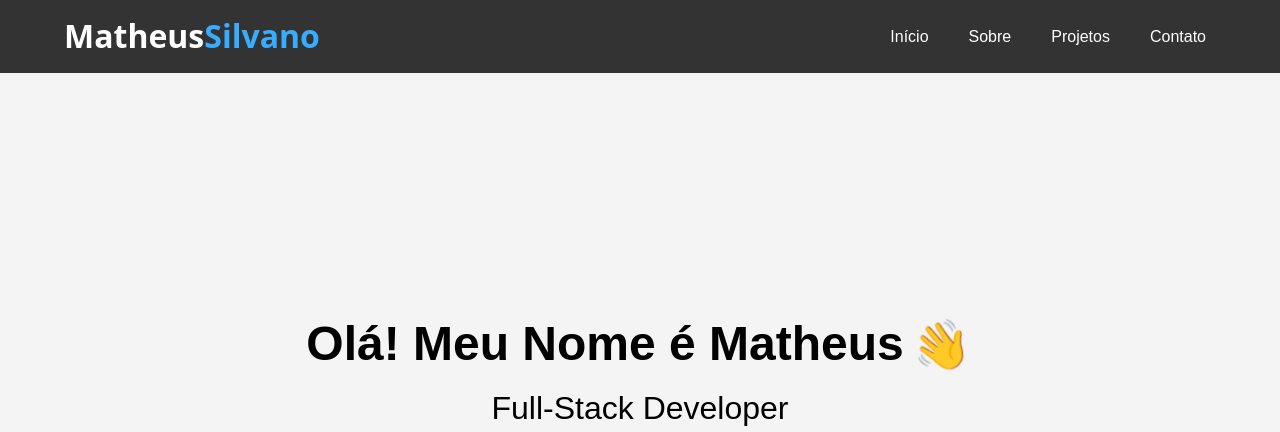
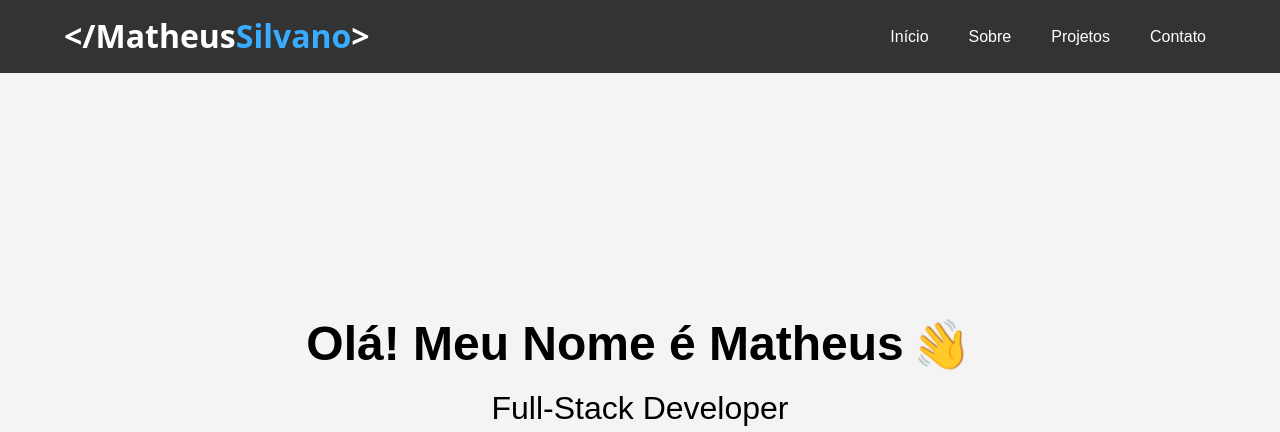
Before and after one commit to matheussilvano/portfolio, a plain HTML site: page index.html in a window 1280 px wide. Shown: the top 432 px of the page. Drawn offline with Linux system fonts and the light colour scheme; a script that the page names is missing.

Commit message:
Update no título, de MatheusSilvano para <MatheusSilvano/>

```diff
--- a/index.html
+++ b/index.html
@@ -12,7 +12,7 @@
 <body>
   <!-- Barra de navegação fixa -->
   <header>
-    <h1><span class="nome-branco">Matheus</span><span class="nome-azul">Silvano</span></h1>
+    <h1><span class="nome-branco">&lt;/Matheus</span><span class="nome-azul">Silvano</span><span class="nome-branco">&gt;</span></h1>
     <nav>
       <ul>
         <li><a href="#inicio">Início</a></li>
```
